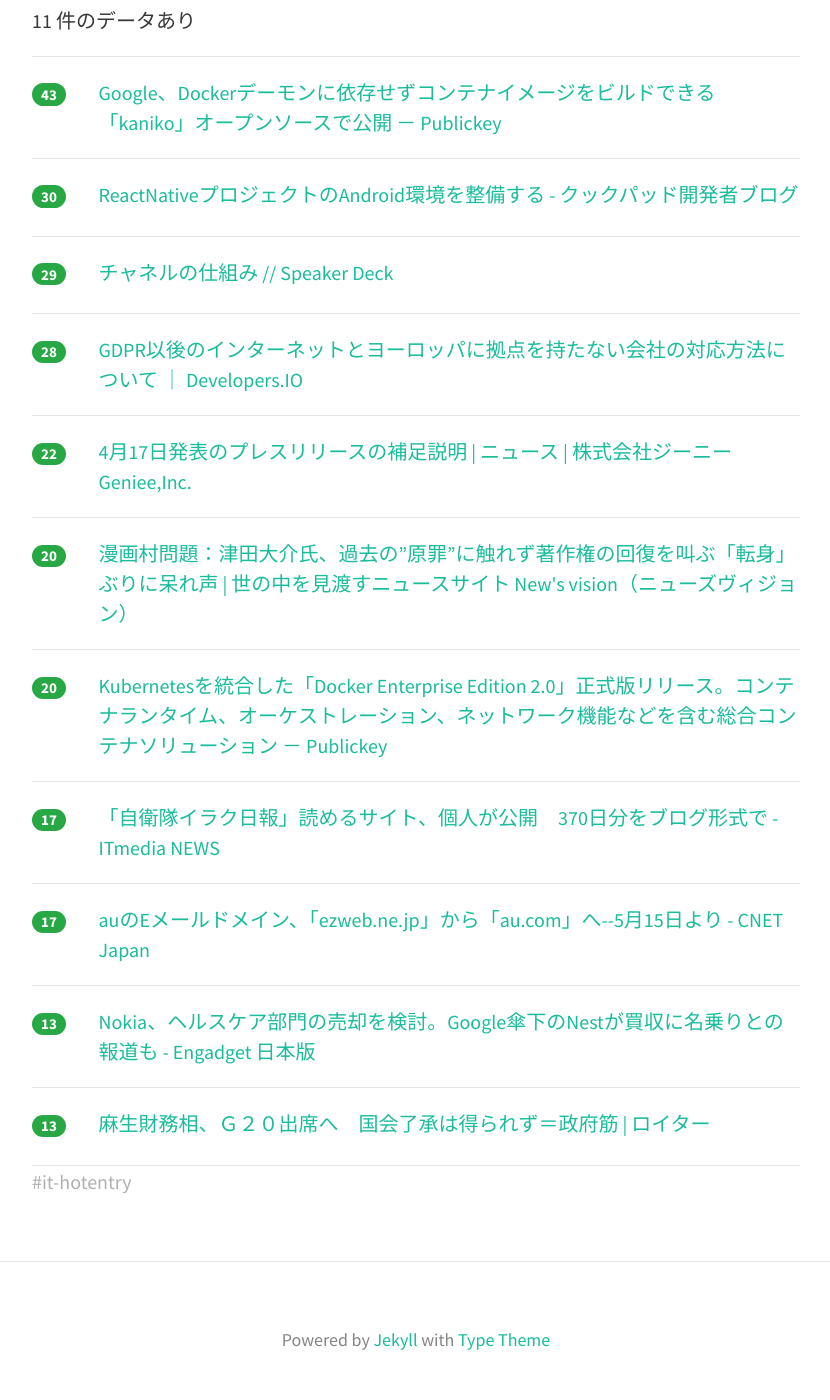
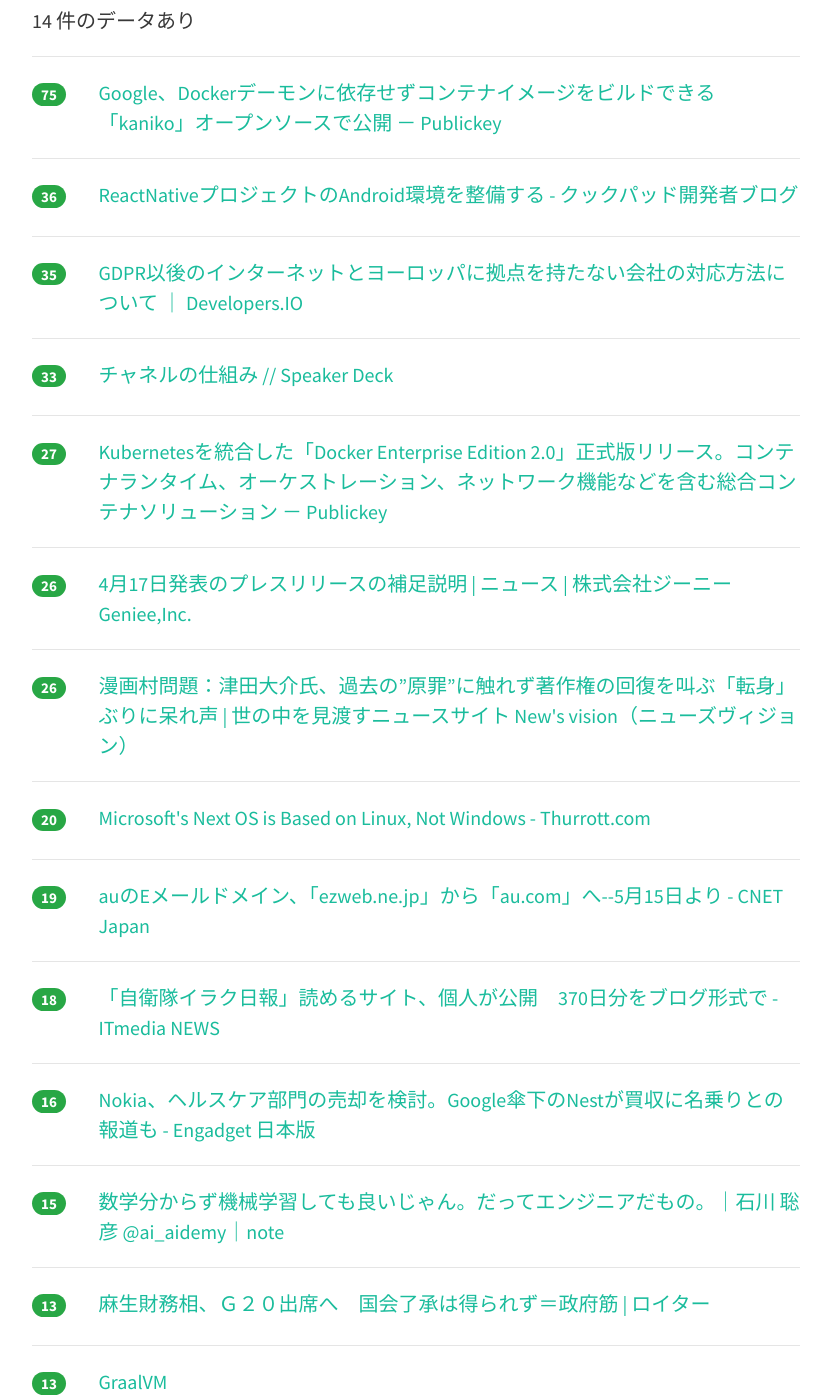
Before and after one commit to yatta47/hatena-matome-site, a Jekyll site: the page built from _posts/2018-04-19-hatena.md, in a window 1280 px wide and 1400 px high, scrolled down 317 px. Shown: the whole window, without its empty margins (224-1054 px from the left). Built offline with Jekyll 4.4.1, drawn with Linux system fonts in a browser that asks for light colours; nearby versions of some CDN libraries.

Commit message:
Updated 2018-04-19

```diff
--- a/_posts/2018-04-19-hatena.md
+++ b/_posts/2018-04-19-hatena.md
@@ -1,59 +1,69 @@
 ---
 layout: post
 title:  "2018-04-19 はてぶIT"
-date:   2018-04-19 08:01:55
+date:   2018-04-19 09:01:43
 tags: [it-hotentry]
 ---
-11 件のデータあり
+14 件のデータあり
 
 <hr><div class="row">
-<div class="col-1"><span class="badge badge-pill badge-success h2">43</span></div>
+<div class="col-1"><span class="badge badge-pill badge-success h2">75</span></div>
 <div class="col-11"><a href='http://www.publickey1.jp/blog/18/googledockerkaniko.html' target='_blank'>Google、Dockerデーモンに依存せずコンテナイメージをビルドできる「kaniko」オープンソースで公開 － Publickey</a></div>
 </div>
 <hr>
 <div class="row">
-<div class="col-1"><span class="badge badge-pill badge-success h2">30</span></div>
+<div class="col-1"><span class="badge badge-pill badge-success h2">36</span></div>
 <div class="col-11"><a href='http://techlife.cookpad.com/entry/2018/04/18/180000' target='_blank'>ReactNativeプロジェクトのAndroid環境を整備する - クックパッド開発者ブログ</a></div>
 </div>
 <hr>
 <div class="row">
-<div class="col-1"><span class="badge badge-pill badge-success h2">29</span></div>
+<div class="col-1"><span class="badge badge-pill badge-success h2">35</span></div>
+<div class="col-11"><a href='https://dev.classmethod.jp/etc/gdpr-for-non-european-companies/' target='_blank'>GDPR以後のインターネットとヨーロッパに拠点を持たない会社の対応方法について ｜ Developers.IO</a></div>
+</div>
+<hr>
+<div class="row">
+<div class="col-1"><span class="badge badge-pill badge-success h2">33</span></div>
 <div class="col-11"><a href='https://speakerdeck.com/knsh14/tiyanerufalseshi-zu-mi' target='_blank'>チャネルの仕組み // Speaker Deck</a></div>
 </div>
 <hr>
 <div class="row">
-<div class="col-1"><span class="badge badge-pill badge-success h2">28</span></div>
-<div class="col-11"><a href='https://dev.classmethod.jp/etc/gdpr-for-non-european-companies/' target='_blank'>GDPR以後のインターネットとヨーロッパに拠点を持たない会社の対応方法について ｜ Developers.IO</a></div>
+<div class="col-1"><span class="badge badge-pill badge-success h2">27</span></div>
+<div class="col-11"><a href='http://www.publickey1.jp/blog/18/kubernetesdocker_enterprise_edition_20.html' target='_blank'>Kubernetesを統合した「Docker Enterprise Edition 2.0」正式版リリース。コンテナランタイム、オーケストレーション、ネットワーク機能などを含む総合コンテナソリューション － Publickey</a></div>
 </div>
 <hr>
 <div class="row">
-<div class="col-1"><span class="badge badge-pill badge-success h2">22</span></div>
+<div class="col-1"><span class="badge badge-pill badge-success h2">26</span></div>
 <div class="col-11"><a href='https://geniee.co.jp/news/20180418/141' target='_blank'>4月17日発表のプレスリリースの補足説明 | ニュース | 株式会社ジーニー Geniee,Inc.</a></div>
 </div>
 <hr>
 <div class="row">
-<div class="col-1"><span class="badge badge-pill badge-success h2">20</span></div>
+<div class="col-1"><span class="badge badge-pill badge-success h2">26</span></div>
 <div class="col-11"><a href='https://news-vision.jp/article/188222/?page=all' target='_blank'>漫画村問題：津田大介氏、過去の”原罪”に触れず著作権の回復を叫ぶ「転身」ぶりに呆れ声 | 世の中を見渡すニュースサイト New's vision（ニューズヴィジョン）</a></div>
 </div>
 <hr>
 <div class="row">
 <div class="col-1"><span class="badge badge-pill badge-success h2">20</span></div>
-<div class="col-11"><a href='http://www.publickey1.jp/blog/18/kubernetesdocker_enterprise_edition_20.html' target='_blank'>Kubernetesを統合した「Docker Enterprise Edition 2.0」正式版リリース。コンテナランタイム、オーケストレーション、ネットワーク機能などを含む総合コンテナソリューション － Publickey</a></div>
+<div class="col-11"><a href='https://www.thurrott.com/internet-of-things-iot/156628/microsofts-next-os-based-linux-not-windows' target='_blank'>Microsoft's Next OS is Based on Linux, Not Windows - Thurrott.com</a></div>
 </div>
 <hr>
 <div class="row">
-<div class="col-1"><span class="badge badge-pill badge-success h2">17</span></div>
+<div class="col-1"><span class="badge badge-pill badge-success h2">19</span></div>
+<div class="col-11"><a href='https://japan.cnet.com/article/35117972/' target='_blank'>auのEメールドメイン、「ezweb.ne.jp」から「au.com」へ--5月15日より - CNET Japan</a></div>
+</div>
+<hr>
+<div class="row">
+<div class="col-1"><span class="badge badge-pill badge-success h2">18</span></div>
 <div class="col-11"><a href='http://www.itmedia.co.jp/news/articles/1804/18/news117.html' target='_blank'>「自衛隊イラク日報」読めるサイト、個人が公開　370日分をブログ形式で - ITmedia NEWS</a></div>
 </div>
 <hr>
 <div class="row">
-<div class="col-1"><span class="badge badge-pill badge-success h2">17</span></div>
-<div class="col-11"><a href='https://japan.cnet.com/article/35117972/' target='_blank'>auのEメールドメイン、「ezweb.ne.jp」から「au.com」へ--5月15日より - CNET Japan</a></div>
+<div class="col-1"><span class="badge badge-pill badge-success h2">16</span></div>
+<div class="col-11"><a href='https://japanese.engadget.com/2018/04/18/nokia-google-nest/' target='_blank'>Nokia、ヘルスケア部門の売却を検討。Google傘下のNestが買収に名乗りとの報道も - Engadget 日本版</a></div>
 </div>
 <hr>
 <div class="row">
-<div class="col-1"><span class="badge badge-pill badge-success h2">13</span></div>
-<div class="col-11"><a href='https://japanese.engadget.com/2018/04/18/nokia-google-nest/' target='_blank'>Nokia、ヘルスケア部門の売却を検討。Google傘下のNestが買収に名乗りとの報道も - Engadget 日本版</a></div>
+<div class="col-1"><span class="badge badge-pill badge-success h2">15</span></div>
+<div class="col-11"><a href='https://note.mu/aki1275/n/n2ce7b467c269' target='_blank'>数学分からず機械学習しても良いじゃん。だってエンジニアだもの。｜石川 聡彦 @ai_aidemy｜note</a></div>
 </div>
 <hr>
 <div class="row">
@@ -61,3 +71,8 @@ tags: [it-hotentry]
 <div class="col-11"><a href='https://jp.reuters.com/article/idJPKBN1HP109' target='_blank'>麻生財務相、Ｇ２０出席へ　国会了承は得られず＝政府筋 | ロイター</a></div>
 </div>
 <hr>
+<div class="row">
+<div class="col-1"><span class="badge badge-pill badge-success h2">13</span></div>
+<div class="col-11"><a href='https://www.graalvm.org/' target='_blank'>GraalVM</a></div>
+</div>
+<hr>
```
